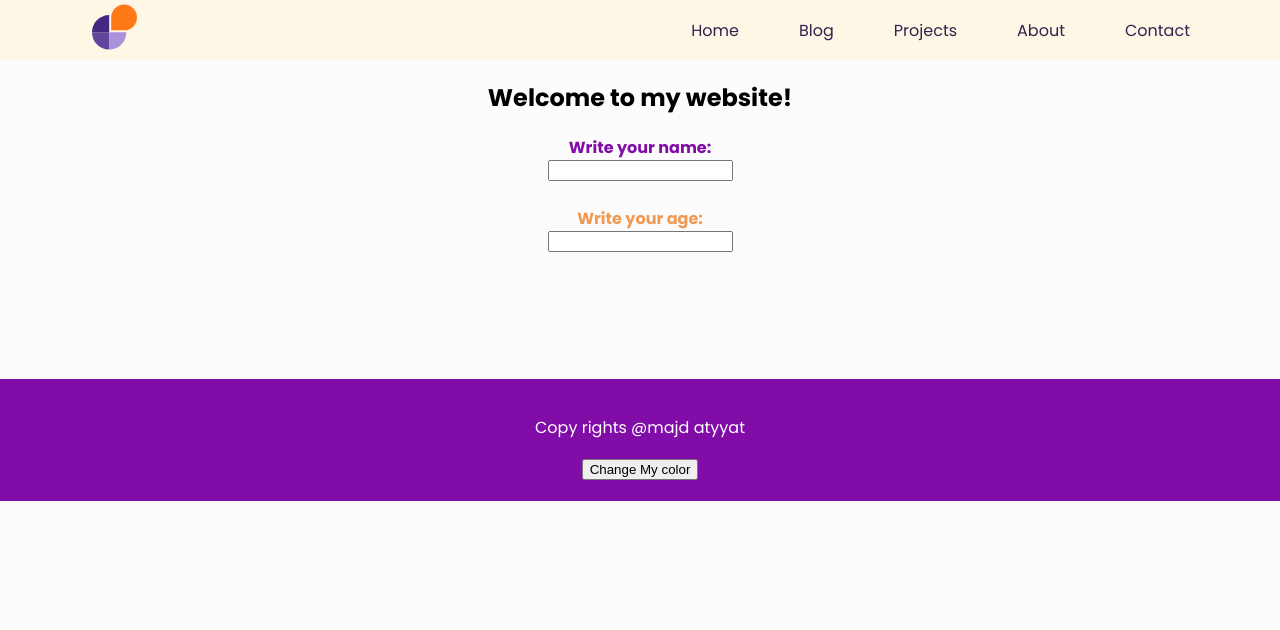
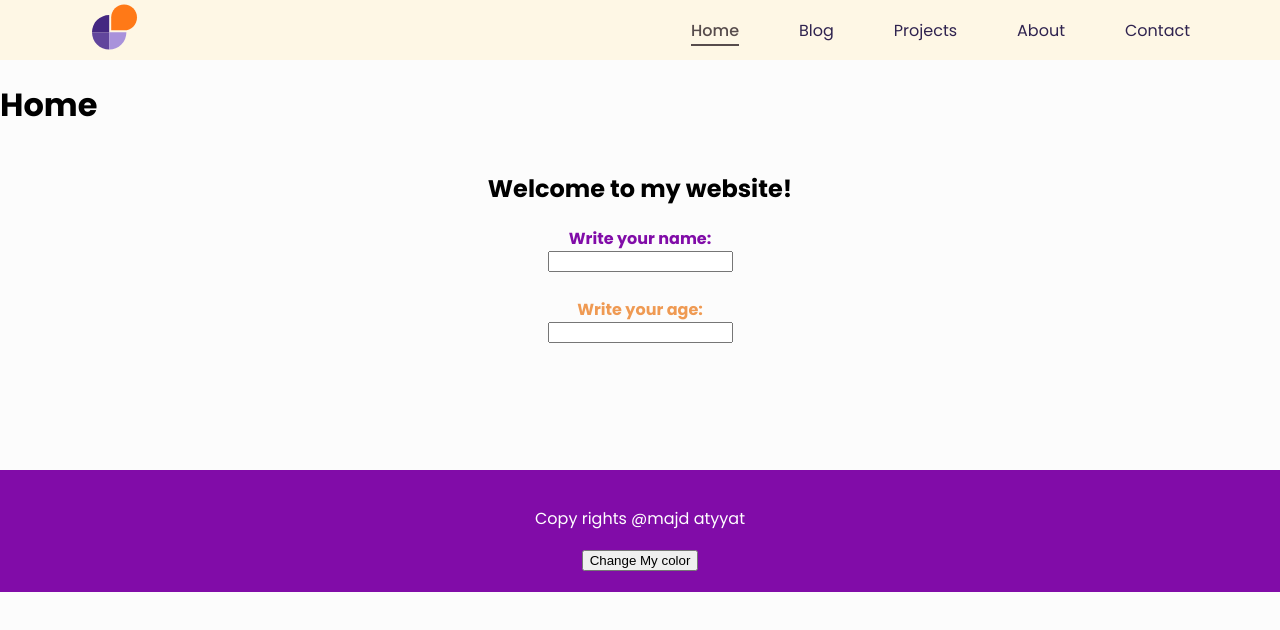
Before and after one commit to Majd-Atyyat/simple-page-react, a React (Create React App) app: page / in a window 1280 px wide. Shown: the top 630 px of the page. Built offline with nearby package versions, Linux system fonts and the light colour scheme.

Commit message:
added routing

```diff
--- a/src/components/Header.js
+++ b/src/components/Header.js
@@ -1,8 +1,14 @@
 import { useState } from 'react'
-import { NavLink } from 'react-router-dom'
+import { NavLink, BrowserRouter, Route, Switch } from 'react-router-dom'
 import { ReactComponent as listIcon } from '../assets/listIcon.svg'
 import { ReactComponent as Logo } from '../assets/logo.svg'
 import './header.css'
+
+const Home = () => <h1>Home</h1>
+const Blog = () => <h1>Blog</h1>
+const Projects = () => <h1>Projects</h1>
+const About = () => <h1>About</h1>
+const Contact = () => <h1>Contact</h1>
 
 const Navbar = () => {
   const [showNavbar, setShowNavbar] = useState(false)
@@ -12,6 +18,7 @@ const Navbar = () => {
   }
 
   return (
+    <BrowserRouter>
       <nav className="navbar">
         <div className="container">
           <div className="logo">
@@ -23,24 +30,35 @@ const Navbar = () => {
           <div className={`nav-elements  ${showNavbar && 'active'}`}>
             <ul>
               <li>
-            <a href="/">Home</a>
+                <NavLink exact to="/">
+                  Home
+                </NavLink>
               </li>
               <li>
-            <a href="/blog">Blog</a>
+                <NavLink to="/blog">Blog</NavLink>
               </li>
               <li>
-            <a href="/projects">Projects</a>
+                <NavLink to="/projects">Projects</NavLink>
               </li>
               <li>
-            <a href="/about">About</a>
+                <NavLink to="/about">About</NavLink>
               </li>
               <li>
-            <a href="/contact">Contact</a>
+                <NavLink to="/contact">Contact</NavLink>
               </li>
             </ul>
           </div>
         </div>
       </nav>
+
+      <Switch>
+        <Route exact path="/" component={Home} />
+        <Route path="/blog" component={Blog} />
+        <Route path="/projects" component={Projects} />
+        <Route path="/about" component={About} />
+        <Route path="/contact" component={Contact} />
+      </Switch>
+    </BrowserRouter>
   )
 }
 
```
Lines whose indentation alone changed are shown as unchanged.
